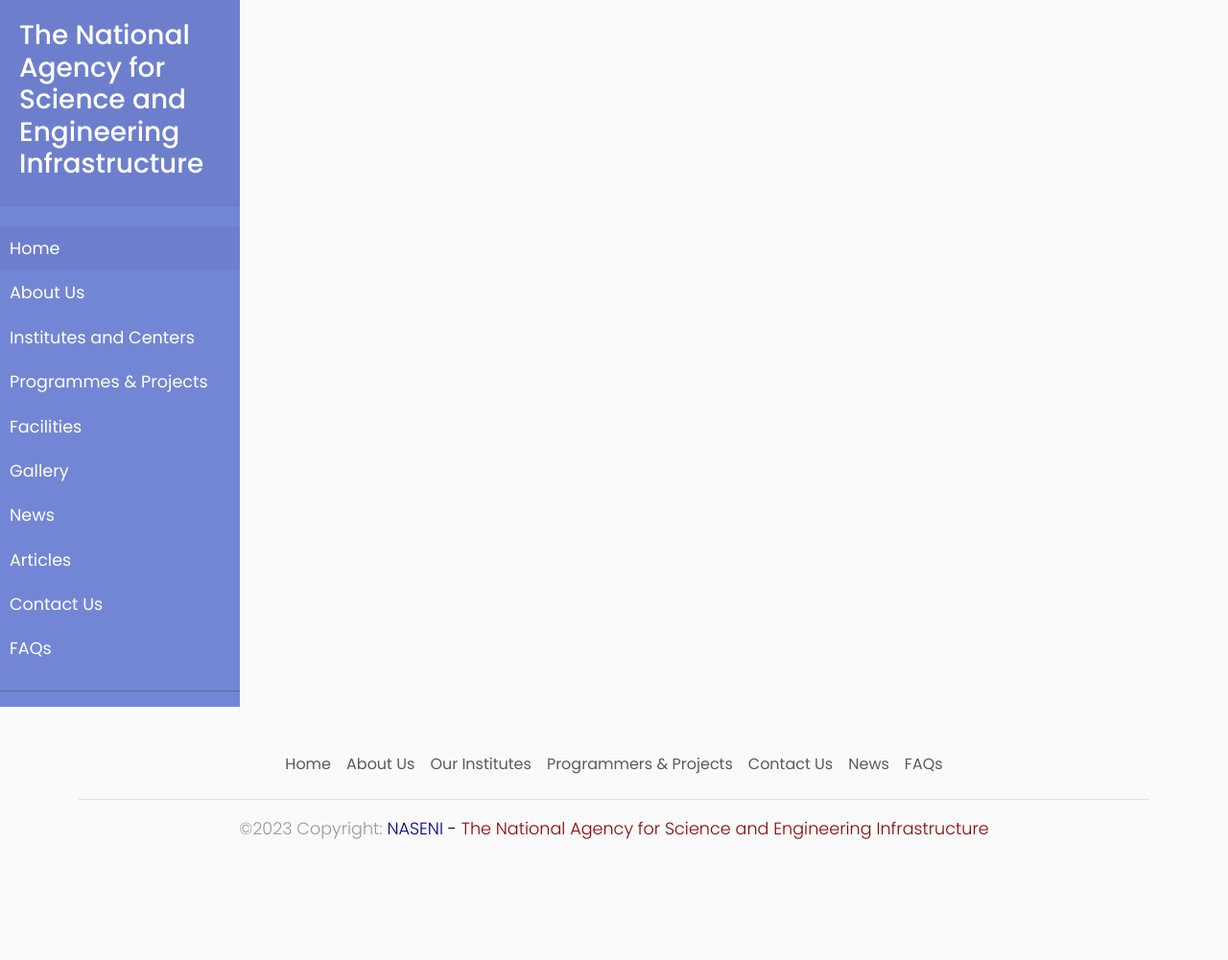
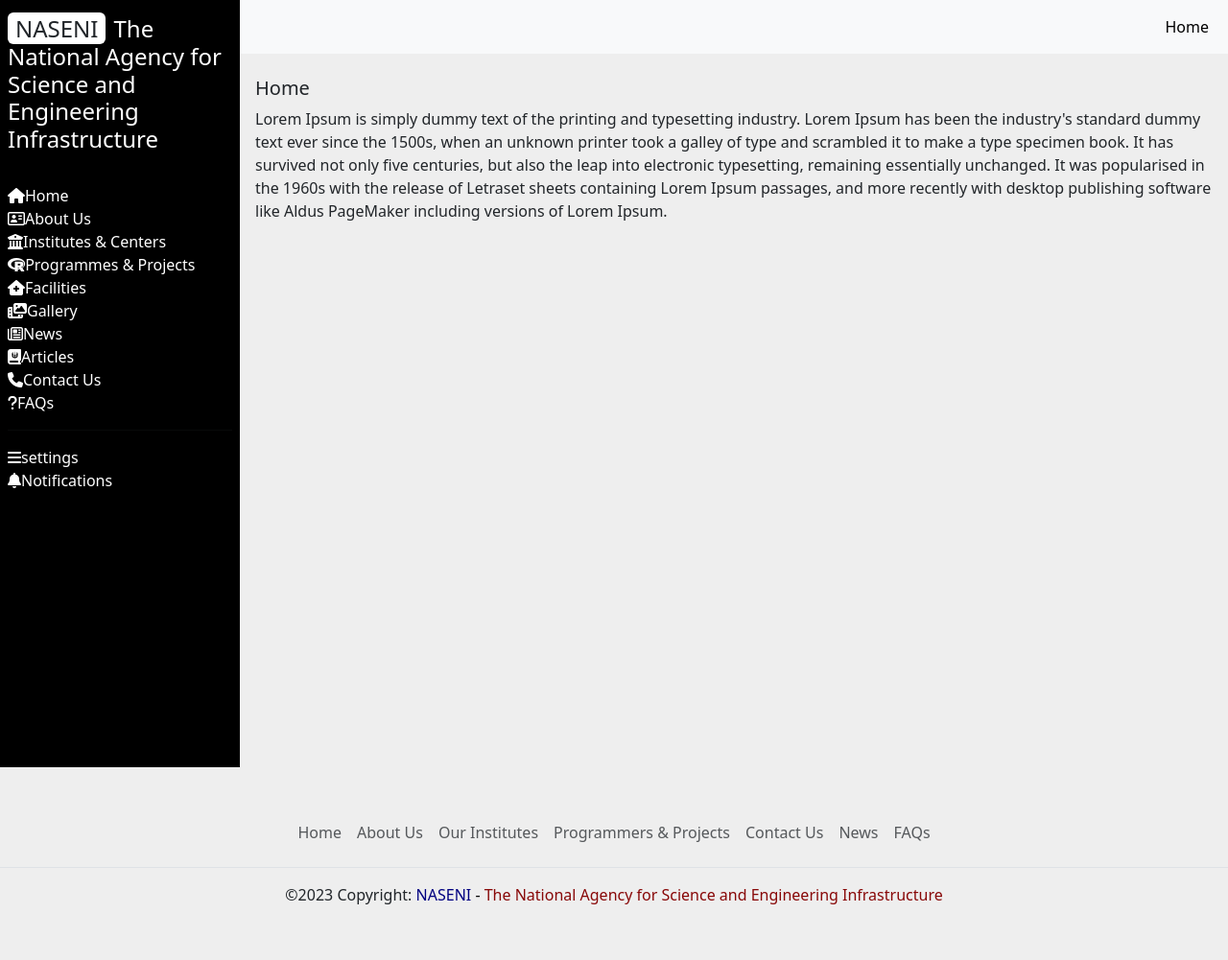
Before and after one commit to audua/naseni, a Django app: page / in a window 1280 px wide. Shown: the whole page at 96% size. Before the commit the page ends 875 px from the top, so only its background shows below. Run offline with Django 4.2, Linux system fonts and the light colour scheme; some libraries are stand-ins or nearby versions.

Commit message:
did the navbar

```diff
--- a/naseni/static/naseni/css/styles.css
+++ b/naseni/static/naseni/css/styles.css
@@ -1,169 +1,43 @@
-/*
-    DEMO STYLE
-*/
-
-@import "https://fonts.googleapis.com/css?family=Poppins:300,400,500,600,700";
-body {
-    font-family: 'Poppins', sans-serif;
-    background: #fafafa;
+body{
+    background: #eee;
 }
 
-p {
-    font-family: 'Poppins', sans-serif;
-    font-size: 1.1em;
-    font-weight: 300;
-    line-height: 1.7em;
-    color: #999;
-}
-
-a,
-a:hover,
-a:focus {
-    color: inherit;
-    text-decoration: none;
+#side_nav{
+    background: #000;
+    min-width: 250px;
+    max-width: 250px;
     transition: all 0.3s;
 }
 
-.navbar {
-    padding: 15px 10px;
-    background: #fff;
-    border: none;
-    border-radius: 0;
-    margin-bottom: 40px;
-    box-shadow: 1px 1px 3px rgba(0, 0, 0, 0.1);
+.content{
+    min-height:100vh;
+    width: 100%;
 }
 
-.navbar-btn {
-    box-shadow: none;
-    outline: none !important;
-    border: none;
+hr.h-color{
+    background: #eee;
 }
 
-.line {
-    width: 100%;
-    height: 1px;
-    border-bottom: 1px dashed #ddd;
-    margin: 40px 0;
+.sidebar li.active{
+    background: #eee;
+    border-radius: 8px;
 }
 
-/* ---------------------------------------------------
-    SIDEBAR STYLE
------------------------------------------------------ */
-
-.wrapper {
-    display: flex;
-    width: 100%;
-    align-items: stretch;
+.sidebar li.active a, .sidebar li.active a:hover{
+    color: #000;
+}
+.sidebar li a{
+    color: #fff;
 }
 
-#sidebar {
-    min-width: 250px;
-    max-width: 250px;
-    background: #7386D5;
-    color: #fff;
-    transition: all 0.3s;
-}
-
-#sidebar.active {
-    margin-left: -250px;
-}
-
-#sidebar .sidebar-header {
-    padding: 20px;
-    background: #6d7fcc;
-}
-
-#sidebar ul.components {
-    padding: 20px 0;
-    border-bottom: 1px solid #47748b;
-}
-
-#sidebar ul p {
-    color: #fff;
-    padding: 10px;
-}
-
-#sidebar ul li a {
-    padding: 10px;
-    font-size: 1.1em;
-    display: block;
-}
-
-#sidebar ul li a:hover {
-    color: #7386D5;
-    background: #fff;
-}
-
-#sidebar ul li.active>a,
-a[aria-expanded="true"] {
-    color: #fff;
-    background: #6d7fcc;
-}
-
-a[data-toggle="collapse"] {
-    position: relative;
-}
-
-.dropdown-toggle::after {
-    display: block;
-    position: absolute;
-    top: 50%;
-    right: 20px;
-    transform: translateY(-50%);
-}
-
-ul ul a {
-    font-size: 0.9em !important;
-    padding-left: 30px !important;
-    background: #6d7fcc;
-}
-
-ul.CTAs {
-    padding: 20px;
-}
-
-ul.CTAs a {
-    text-align: center;
-    font-size: 0.9em !important;
-    display: block;
-    border-radius: 5px;
-    margin-bottom: 5px;
-}
-
-a.download {
-    background: #fff;
-    color: #7386D5;
-}
-
-a.article,
-a.article:hover {
-    background: #6d7fcc !important;
-    color: #fff !important;
-}
-
-/* ---------------------------------------------------
-    CONTENT STYLE
------------------------------------------------------ */
-
-#content {
-    width: 100%;
-    padding: 20px;
-    min-height: 100vh;
-    transition: all 0.3s;
-}
-
-/* ---------------------------------------------------
-    MEDIAQUERIES
------------------------------------------------------ */
-
-@media (max-width: 768px) {
-    #sidebar {
+@media(max-width:767px){
+    #side_nav{
         margin-left: -250px;
+        position: fixed;
+        min-height: 100vh;
+        z-index: 1;
     }
-    #sidebar.active {
+    #side_nav.active{
         margin-left: 0;
     }
-    #sidebarCollapse span {
-        display: none;
-    }
 }
--- a/naseni/templates/naseni/base.html
+++ b/naseni/templates/naseni/base.html
@@ -64,18 +64,37 @@
     {% endblock %}
 </head>
 
+
+
+
+
 <body>
-    {% include 'naseni/navbar.html' %}
 
-    <div class="content container">
-        <div class="row">
-            <div class="col-md-12">
-                {% block content %}
-                {% endblock %}
-            </div>
-            {% include 'naseni/footer.html' %}
-        </div>
+
+    <div class="main-container d-flex">
+
+
+        {% include 'naseni/sidebar.html' %}
+        <!-- Sidebar was here-->
+
+        {% include 'naseni/navbar.html' %}
+        <!-- Navbar was here -->
     </div>
-{% block javascript %}{% endblock %}
+        {% include 'naseni/footer.html' %}
+
+    <script>
+        $(".sidebar ul li").on('click', function(){
+            $(".sidebar ul li.active").removeClass('active');
+            $(this).addClass('active');
+        });
+
+        $('.open-btn').on('click', function(){
+            $('.sidebar').addClass('active');
+        });
+
+        $('.close-btn').on('click', function(){
+            $('.sidebar').removeClass('active');
+        });
+    </script>
 </body>
 </html>
--- a/naseni/templates/naseni/footer.html
+++ b/naseni/templates/naseni/footer.html
@@ -1,7 +1,7 @@
 {% load naseni_extras %}
 
-<div class="container">
-  <footer class="py-3 my-4">
+
+  <footer class="page-footer font-small pt-4 py-3 my-4">
     <ul class="nav justify-content-center border-bottom pb-3 mb-3">
       <li class="nav-item"><a href="#" class="nav-link px-2 text-body-secondary">Home</a></li>
       <li class="nav-item"><a href="#" class="nav-link px-2 text-body-secondary">About Us</a></li>
@@ -13,4 +13,3 @@
     </ul>
     <p class="text-center text-md-right">©2023 Copyright:<a class="text-decoration-none" href="/"> <span style="color:#000080">NASENI</span><span style="color:black"> - </span><span style="color:#880808">The National Agency for Science and Engineering Infrastructure</span></a></p>
   </footer>
-</div>
--- a/naseni/templates/naseni/index.html
+++ b/naseni/templates/naseni/index.html
@@ -1,5 +1,6 @@
 {% extends "naseni/base.html" %}
 {% load naseni_extras %}
+{% load static %}
 
 
 {% block content %}
--- a/naseni/templates/naseni/navbar.html
+++ b/naseni/templates/naseni/navbar.html
@@ -1,46 +1,30 @@
 {% load static %}
 
-<div class="wrapper">
-        <!-- Sidebar  -->
-        <nav id="sidebar">
-            <div class="sidebar-header">
-                <h3 class="">The National Agency for Science and Engineering Infrastructure</h3>
-            </div>
 
-            <ul class="list-unstyled components">
-                <li class="active">
-                    <a href="#">Home</a>
-                </li>
-                <li>
-                    <a href="#">About Us</a>
-                </li>
-                <li>
-                    <a href="#">Institutes and Centers</a>
-                </li>
-                <li>
-                    <a href="#">Programmes & Projects</a>
-                </li>
-                <li>
-                    <a href="#">Facilities</a>
-                </li>
-                <li>
-                    <a href="#">Gallery</a>
-                </li>
-                <li>
-                    <a href="#">News</a>
-                </li>
-                <li>
-                    <a href="#">Articles</a>
-                </li>
-                <li>
-                    <a href="#">Contact Us</a>
-                </li>
-                <li>
-                    <a href="#">FAQs</a>
-                </li>
-            </ul>
-        </nav>
+<div class="content">
 
-        <!-- Page Content  -->
+    <nav class="navbar navbar-expand-md navbar-light bg-light">
+      <div class="container-fluid">
+          <div class="d-flex justify-content-between d-md-none d-block">
+              <button class="btn px-1 py-0 open-btn me-2"><i class="fa fa-stream"></i></button>
+              <a class="navbar-brand fs-4" href="#"><span class="bg-dark rounded px-2 py-0 text-white">NASENI</span></a>
+          </div>
+        <button class="navbar-toggler p-0 border-0" type="button" data-bs-toggle="collapse" data-bs-target="#navbarSupportedContent" aria-controls="navbarSupportedContent" aria-expanded="false" aria-label="Toggle navigation">
+            <i class="fa fa-bars"></i>
+        </button>
+        <div class="collapse navbar-collapse justify-content-end" id="navbarSupportedContent">
+          <ul class="navbar-nav mb-2 mb-lg-0">
+            <li class="nav-item">
+              <a class="nav-link active" aria-current="page" href="#">Home</a>
+            </li>
+          </ul>
+        </div>
+      </div>
+    </nav>
 
+    <div class="dashboard-content px-3 pt-4">
+        <h2 class="fs-5">Home</h2>
+        <p>Lorem Ipsum is simply dummy text of the printing and typesetting industry. Lorem Ipsum has been the industry's standard dummy text ever since the 1500s, when an unknown printer took a galley of type and scrambled it to make a type specimen book. It has survived not only five centuries, but also the leap into electronic typesetting, remaining essentially unchanged. It was popularised in the 1960s with the release of Letraset sheets containing Lorem Ipsum passages, and more recently with desktop publishing software like Aldus PageMaker including versions of Lorem Ipsum.</p>
     </div>
+
+</div>
--- /dev/null
+++ b/naseni/templates/naseni/sidebar.html
@@ -0,0 +1,27 @@
+{% load static %}
+
+<div class="sidebar" id="side_nav">
+    <div class="header-box px-2 pt-3 pb-4 d-flex justify-content-between">
+        <h1 class="fs-4"><span class="bg-white text-dark rounded shadow px-2 me-2">NASENI</span><span class="text-white">The National Agency for Science and Engineering Infrastructure</span></h1>
+        <button class="btn d-md-none d-block close-btn px-1 py-0 text-white"><i class="fas fa-stream"></i></button>
+    </div>
+    <ul class="list-unstyled px-2">
+        <li class=""><a href="#" class="text-decoration-none"><i class="fa fa-home"></i>Home</a></li>
+        <li class=""><a href="#" class="text-decoration-none"><i class="fa-sharp fa-regular fa-address-card"></i>About Us</a></li>
+        <li class=""><a href="#" class="text-decoration-none"><i class="fa fa-building-columns"></i>Institutes & Centers</a></li>
+        <li class=""><a href="#" class="text-decoration-none"><i class="fa-brands fa-r-project"></i>Programmes & Projects</a></li>
+        <li class=""><a href="#" class="text-decoration-none"><i class="fa-solid fa-house-medical"></i>Facilities</a></li>
+        <li class=""><a href="#" class="text-decoration-none"><i class="fa-solid fa-photo-film"></i>Gallery</a></li>
+        <li class=""><a href="#" class="text-decoration-none"><i class="fa-regular fa-newspaper"></i>News</a></li>
+        <li class=""><a href="#" class="text-decoration-none"><i class="fa-solid fa-book-journal-whills"></i>Articles</a></li>
+        <li class=""><a href="#" class="text-decoration-none"><i class="fa-solid fa-phone"></i>Contact Us</a></li>
+        <li class=""><a href="#" class="text-decoration-none"><i class="fa-solid fa-question"></i>FAQs</a></li>
+    </ul>
+    <hr class="h-color mx-2">
+
+    <ul class="list-unstyled px-2">
+        <li class=""><a href="#" class="text-decoration-none"><i class="fa fa-bars"></i>settings</a></li>
+        <li class=""><a href="#" class="text-decoration-none"><i class="fa fa-bell"></i>Notifications</a></li>
+    </ul>
+
+</div>
```
Also changed, not shown: naseni/static/naseni/media/images/Presidential-visit-naseni.jpeg (added), naseni/static/naseni/media/images/evc_nileuni_lecture.jpeg (added), naseni/static/naseni/media/images/evc_nileuni_lecture1.jpeg (added), naseni/static/naseni/media/images/fct-minister-visit.jpeg (added), naseni/static/naseni/media/images/fct-minister-visit2.jpeg (added), naseni/static/naseni/media/images/fct-minister-visit3.jpeg (added), naseni/static/naseni/media/images/firs-2-730x410.jpeg (added), naseni/static/naseni/media/images/katsina_state_visit.jpeg (added), naseni/static/naseni/media/images/naseni-covid-invent8.jpeg (added), naseni/static/naseni/media/images/naseni-jamb-disinfect-covid9.jpeg (added).
